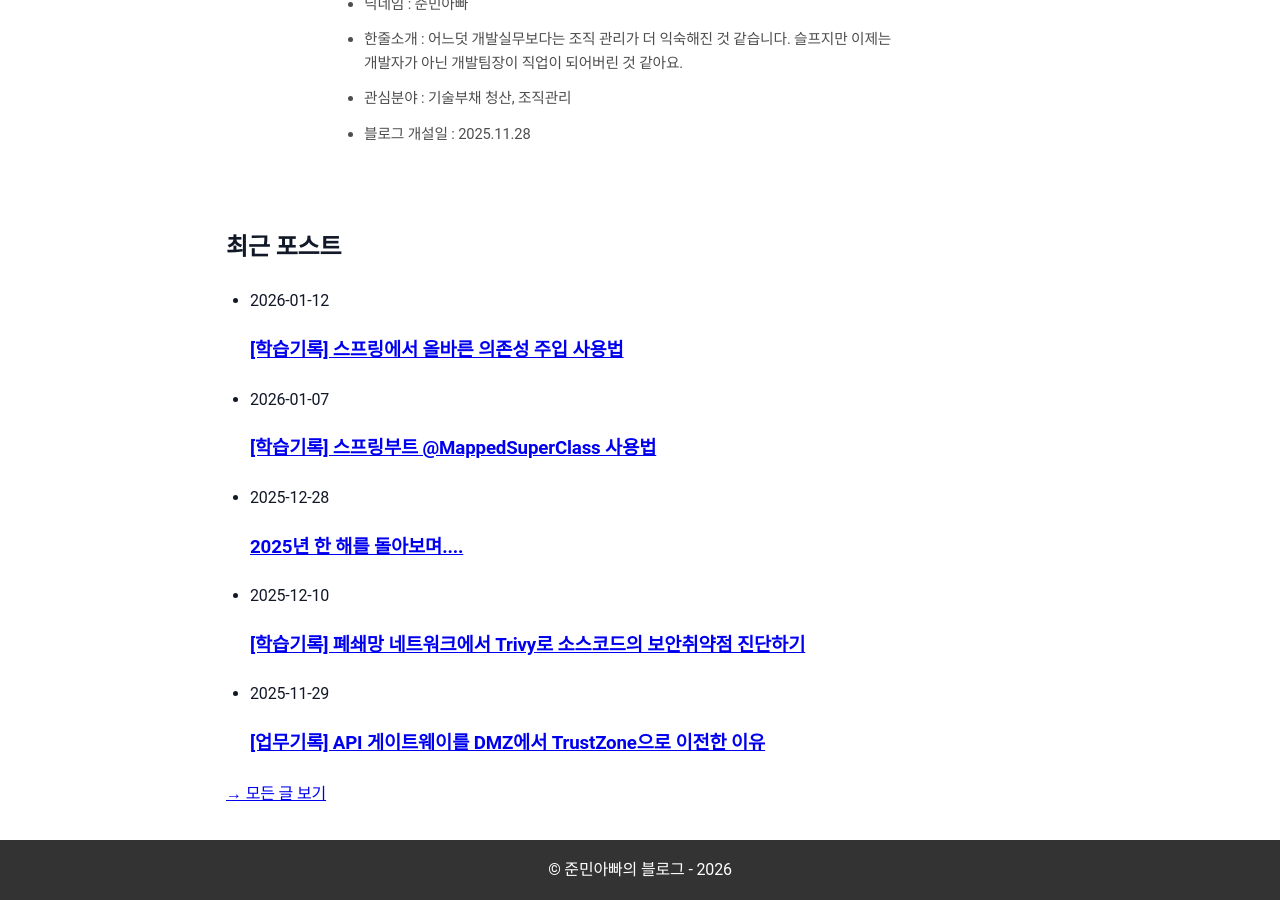
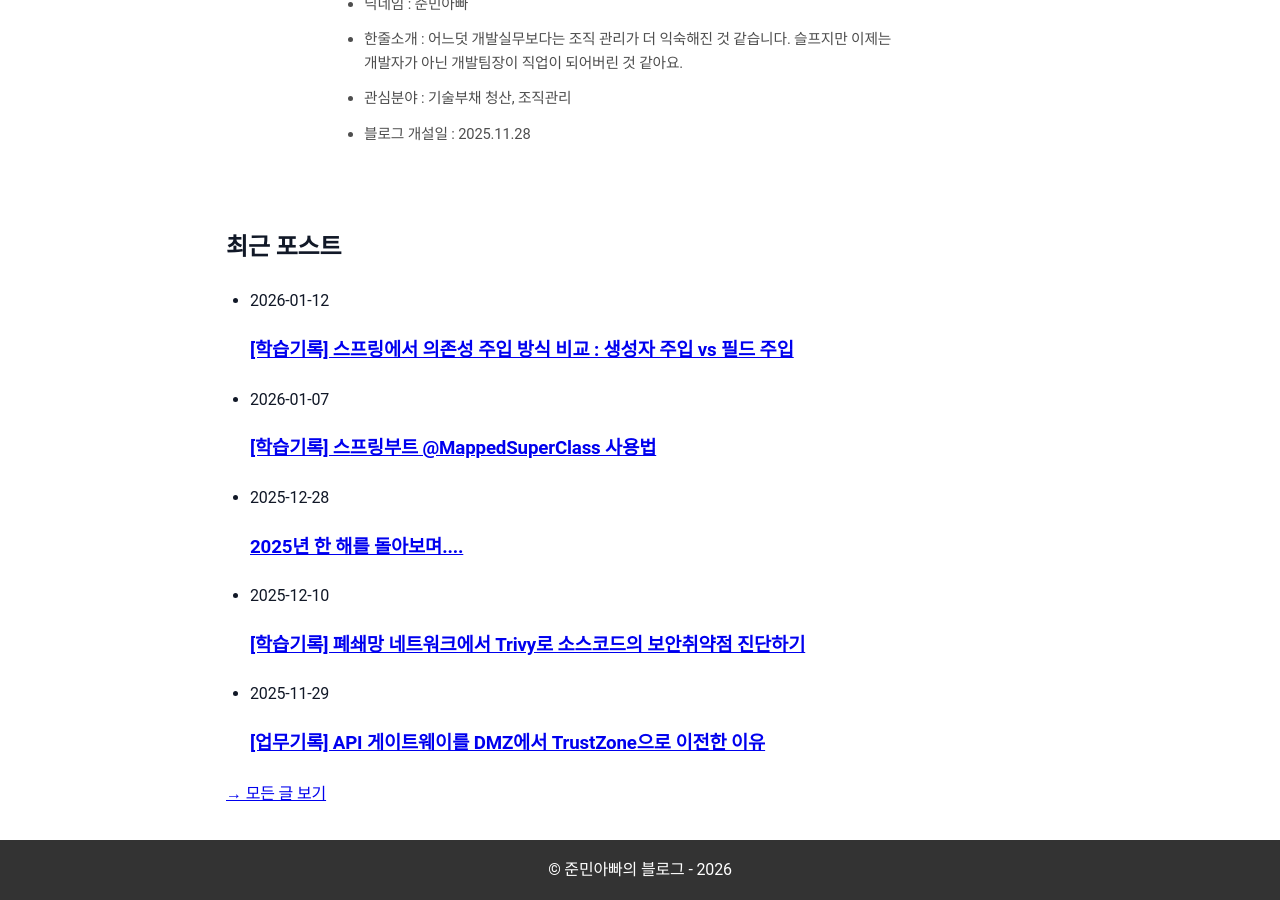
Before and after one commit to sanghoon-lee/sanghoon-lee.github.io, a Jekyll site: the page built from index.md, in a window 1280 px wide and 900 px high, scrolled down 642 px. Built offline with Jekyll 4.4.1, drawn with Linux system fonts in a browser that asks for light colours; part of the change alters nothing that is shown.

Commit message:
블로그 수정

````diff
--- a/_posts/2026-01-12-DependencyInjection.md
+++ b/_posts/2026-01-12-DependencyInjection.md
@@ -1,6 +1,6 @@
 ---
 layout: post
-title: "[학습기록] 스프링에서 올바른 의존성 주입 사용법"
+title: "[학습기록] 스프링에서 의존성 주입 방식 비교 : 생성자 주입 vs 필드 주입"
 date: 2026-01-12
 categories: 학습기록
 ---
@@ -31,41 +31,40 @@ public class SomeService {
 }
 ```
 
-위의 코드에서 SomeService는 SomeDependency 없이는 정상적으로 동작할 수 없습니다. 이처럼 한 객체가 또 다른 객체를 필요로 하는 경우, 의존성이 있는 관계라고 설명할 수 있습니다. 즉, SomeService가 SomeDependency에 의존성이 있는 것입니다.
+위의 코드에서 SomeService는 SomeDependency 없이는 정상적으로 동작할 수 없습니다. 이처럼 한 객체가 또 다른 객체를 필요로 하는 경우, 의존성이 있는 관계라고 설명할 수 있습니다.
 
-스프링에서는 컨테이너가 객체에 필요한 의존성을 생성해서 전달하는 **의존성 주입(Dependency Injection)** 기능을 제공하고 있습니다. 따라서, 객체는 필요한 의존성을 직접 생성하고 관리할 필요가 없습니다.
-
-의존성 주입 기능이 없다면, 다음과 같은 문제가 발생하게 됩니다.
+그런데 객체가 의존성이 있는 객체를 직접 생성하고 관리하는 것은 결코 쉬운 일이 아닙니다. 다음과 같은 문제가 발생하기 때문입니다.
 
 1️⃣ 객체 간 결합도 상승
 
-구현체가 코드에 직접 지정되어 있기 때문에, 다른 구현체로 변경하려면 반드시 코드를 수정해야 합니다. 변경에 취약한 구조가 됩니다.
+객체를 실질적으로 구현하고 있는 구현체가 코드에 직접 지정되어야 합니다. 그렇기 때문에, 코드를 수정하지 않으면 다른 구현체로 변경할 수가 없습니다. 즉, 변경에 취약한 구조가 되는 것입니다.
 
-2️⃣ 테스트 제약
+2️⃣ 테스트 용이성 감소
 
-가상의 Mocking 객체 주입이 사실상 불가능해지면서 외부 시스템(DB, API 등)에 의존한 테스트만 가능하게 됩니다. 결국, 단위 테스트보다는 통합 테스트 위주로 진행될 수 밖에 없습니다.
+테스트를 위한 가상의 Mocking 객체 주입이 사실상 불가능합니다. 외부 시스템(DB, API 등)과 연동해서 동작하는 경우에 가상의 객체를 사용할 수 없어 단위 테스트보다는 통합 테스트 위주로 진행될 수 밖에 없습니다.
 
-3️⃣ 객체 생성의 책임 분산
+3️⃣ 객체 생성의 책임이 분산
 
-각 객체가 스스로 의존성이 있는 객체를 생성하면서, 자원 관리(생명주기, 설정 변경)가 어려워지게 됩니다.
+객체를 생성하는 기능이 분산되면서 자원 관리(생명주기, 설정 변경)의 통합이 어려워지게 됩니다.
 
-4️⃣ 초기화 순서와 상태 관리의 불안정
+4️⃣ 시스템 안정성 저하
 
 의존성 관계에 있는 객체가 언제, 어떤 상태로 생성되는지 보장하기 어렵습니다. 이는 런타임 오류(NullPointerException 등)의 발생 가능성 증가로 이어지게 됩니다.
 
+이러한 문제를 해결할 수 있도록 스프링에서는 컨테이너가 필요한 객체를 생성햇서 전달하는 **의존성 주입(Dependency Injection)** 기능을 제공하고 있습니다. 따라서, 객체에서 의존성이 있는 객체를 직접 생성하고 관리할 필요가 없습니다.
+
 ### 2. 의존성 주입 방법 : 생성자 주입 vs 필드 주입
 
-스프링에서는 아래와 같은 의존성 주입 방법을 제공하고 있습니다.
+스프링에서는 제공되는 의존성 주입 방법은 다음과 같습니다.
 
 * **생성자 주입**
 * **필드 주입**
 * **수정자(setter) 주입**
 * **일반 메소드 주입**
 
-저희 팀에서 관리하고 있는 서비스의 소스코드를 정적분석 도구인 Sonarqube로 분석해 본 결과, 의존성 주입 방법을 부적절하게 사용하고 있는 사례를 다수 확인할 수 있었습니다. 대부분은 **생성자 주입**과 **필드 주입**의 차이점을 제대로 구분하지 못해서 발생한 것으로 보였습니다.
+저희 팀에서는 주로 **생성자 주입**과 **필드 주입**을 사용하고 있습니다. 최근 팀에서 관리하고 있는 서비스의 소스코드를 정적분석 도구인 Sonarqube로 분석했는데, 의존성 주입 방법을 부적절하게 사용하고 있는 사례가 다수 확인되었습니다. 대부분 **생성자 주입**과 **필드 주입**의 차이점을 제대로 구분하지 못해서 발생한 것이었습니다.
 
-두 방법의 차이는 아래 표와 같이 정리할 수 있습니다.
-
+**생성자 주입과 필드 주입 방법의 차이점**
 | 특징 | 생성자 주입 | 필드 주입 |
 | --- | --- | --- |
 | 주입 시점	| 	객체 생성 시, 생성자에서 의존성 주입됨 | 객체 생성 후, 필드 초기화 시점에 의존성 주입됨 |
@@ -74,9 +73,9 @@ public class SomeService {
 | 테스트 용이성	| 생성자 주입을 통해 의존성 주입이 명확하여 테스트가 용이 | 의존성 주입이 명확하지 않아서 테스트가 어려울 수 있음	 |
 | 컴파일 타임 검증	| 컴파일 시점에 의존성 누락 문제를 발견할 수 있음 | 의존성 주입 순서나 누락에 대한 검증이 어려움	 |
 
-### 3. 부적절한 의존성 주입 사용 사례
+### 3. 필드 주입보다는 생성자 주입이 추천되는 이유
 
-저희 팀의 경우에는 의존성 주입이 적합한 상황에도 불구하고, 필드 주입이 사용되고 있는 사례가 많았습니다. 아래 코드에서는 필드 주입을 사용하고 있습니다.
+필드 주입 방법을 사용하는 것은 간단합니다. 전역변수를 @Autowired 어노테이션만 붙이서 선언하면 자동으로 의존성이 주입되기 때문입니다. 하지만, 일반적인 상황에서는 필드 주입보다 생성자 주입을 사용하는 것이 더 안정적인 방법으로 알려져있습니다.
 
 **잘못된 코드**
 
@@ -89,9 +88,9 @@ public class SomeService {
 }
 ```
 
-필드 주입을 사용하면 객체가 생성된 후에 의존성이 주입됩니다. 의존성 주입 순서는 보장되지 않습니다. 그렇기 때문에, name을 선언하는 시점에는 someDependency의 의존성 주입 여부가 불확실합니다. someDependency에 의존성이 주입되지 못한 상태에서 getName() 메소드가 호출되면 **NullPointerException**이 발생할 수 있습니다.
+위의 코드처럼 필드 주입으로 전역변수 someDependency를 선언하면, 관련된 객체가 생성된 후에 의존성이 주입됩니다. 단, 의존성 주입 순서는 보장되지 않습니다. 그래서 전역변수 name을 선언하는 시점에는 someDependency의 의존성 주입 여부가 불확실합니다. 의존성이 주입되지 못한 상태에서 getName() 메소드가 호출되면서 **NullPointerException**이 발생할 수 있는 가능성이 얼마든지 존재하는 것입니다.
 
-이 문제를 해결하기 위해서 아래 코드처럼, 생성자 주입 방식을 사용할 수 있습니다.
+이러한 문제의 발생은 생성자 주입 방식을 사용해서 방지할 수 있습니다.
 
 **수정된 코드**
 
@@ -108,22 +107,76 @@ public class SomeService {
 }
 ```
 
-someDependency는 생성자에서 의존성 주입이 이루어지고, 그 후에 name 변수를 초기화하므로 NullPointerException을 방지할 수 있습니다. 또한, final 키워드를 사용하여 someDependency와 name을 초기화 후 변경할 수 없게 만듭니다. 이로 인해 객체가 **불변성(Immutable)**을 가지게 되어, 상태가 변경되지 않음을 보장할 수 있습니다.
+someDependency는 생성자에서 의존성 주입이 이루어지고, 그 후에 getName()메소가 호출되면서 name 변수가 초기화됩니다. 의존성 주입이 완료된 상태이기 때문에, NullPointerException은 발생하지 않습니다. 추가적으로 final 키워드를 사용하여 someDependency와 name을 초기화 후 변경할 수 없게 만듭니다. 이로 인해, 객체가 **불변성(Immutable)**을 가지게 되면서 상태가 변경되지 않음을 보장할 수 있습니다.
 
-생성자 주입은 의존성 주입이 명확하게 드러나므로 테스트 코드에서 필요한 가상의 Mocking 객체를 주입하기도 용이합니다.
+생성자 주입 방법을 선택하면, 의존성 주입 절차가 명확하게 드러나는 장점이 있습니다. 그래서 테스트 코드를 작성하는 경우에 필요한 가상의 Mocking 객체를 주입하는 것도 용이합니다.
 
 ### 4. 결론
 
-생성자 주입 방식은 의존성 주입 후 변수 초기화를 보장하고, 불변성을 유지하며, 컴파일 타임에 의존성 문제를 해결할 수 있는 강력한 방식입니다. 반면, 필드 주입 방식은 의존성이 주입되기 전에 필드를 사용할 가능성이 있어 예기치 않은 오류가 발생할 수 있습니다.
+생성자 주입은 의존성 주입이 완료된 상태를 보장하고, 객체의 불변성을 유지하면서 컴파일 타임에 의존성에 문제가 있는지 검증할 수 있는 강력한 방식입니다. 반면, 필드 주입은 의존성이 주입되기 전에 사용될 가능성이 있어 예기치 않은 오류가 발생할 수 있습니다.
 
-따라서, 일반적인 경우에는 의존성 주입을 사용할 때는 생성자 주입 방식을 사용하는 것이 바람직합니다. 그리고 필드 주입 방식은 예외적인 경우에만 사용해야 합니다.
+일반적인 경우에는 생성자 주입으로 의존성을 주입하는 것이 바람직합니다.
 
 ✔ 기본 원칙
 * 비즈니스 로직을 가진 핵심 클래스 → 생성자 주입
 * 초기화 순서가 중요 → 생성자 주입
 * 불변 객체 → 생성자 주입
 
-✔ 예외적으로 필드 주입을 사용
-* 테스트 코드
-* 선택적 의존성
-* 단순 어댑터 / 설정 / 레거시 코드
+그렇지만, 모든 상황에서 필드 주입의 사용이 나쁜 선택이라는 것은 아닙니다. 필드 주입의 사용이 가능한 경우도 얼마든지 있습니다. 중요한 것은 언제 사용할 수 있는지를 정확히 아는 것입니다.
+
+1️⃣ 초기화 시점과 무관한 의존성인 경우
+
+생성자나 필드 초기화 시점에서는 전혀 사용되지 않으면서, 메서드 내부에서만 사용되는 경우에는 필드 주입은 비교적 안전합니다.
+
+```java
+@Service
+public class SomeService {
+
+    @Autowired
+    private SomeDependency someDependency;
+
+    public void process() {
+        someDependency.doSomething();
+    }
+}
+```
+2️⃣ 선택적(Optional) 의존성인 경우
+
+모든 의존성이 반드시 필요한 것은 아닙니다. 아래의 경우라면,선택적 의존성에 해당됩니다.
+
+* 특정 환경에서만 존재하는 빈(Bean)
+* 객체가 없어도 기본 기능은 동작해야 하는 경우
+* 플러그인 성격의 컴포넌트
+
+```java
+@Autowired(required = false)
+private SomeOptionalDependency optionalDependency;
+```
+
+위의 코드에서 @Autowired의 required 속성의 값을 false로 지정해서 선택적 의존성을 가진 객체의 의존성을 주입하도록 하고 있습니다. 생성자 주입을 사용해도 되지만, 필수 의존성과 선택 의존성이 섞여 코드의 가독성이 저하되기 떄문에 권장되지는 않습니다.
+
+3️⃣ 테스트 코드(@Test)에서의 주입
+
+테스트 코드에서는 가독성과 생산성이 더 중요해지는 경우가 많습니다. 따라서, 필드 주입을 사용해도 무방합니다.
+
+```java
+@SpringBootTest
+class SomeServiceTest {
+
+    @Autowired
+    private SomeService someService;
+}
+```
+
+4️⃣ DTO, 설정 클래스, 단순 어댑터 성격의 클래스
+
+비즈니스 로직이 거의 없으면서, 생명주기 관리가 단순한 경우에 생성자 주입을 사용하면 코드가 과도하게 장황해질 수 있습니다.
+
+```java
+@Component
+public class SomeAdapter {
+
+    @Autowired
+    private ExternalClient client;
+}
+```
````
